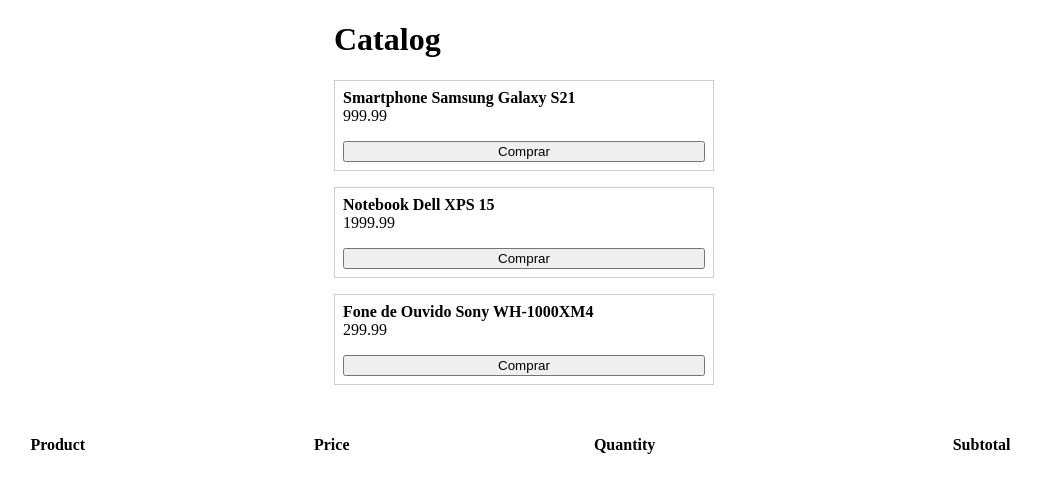
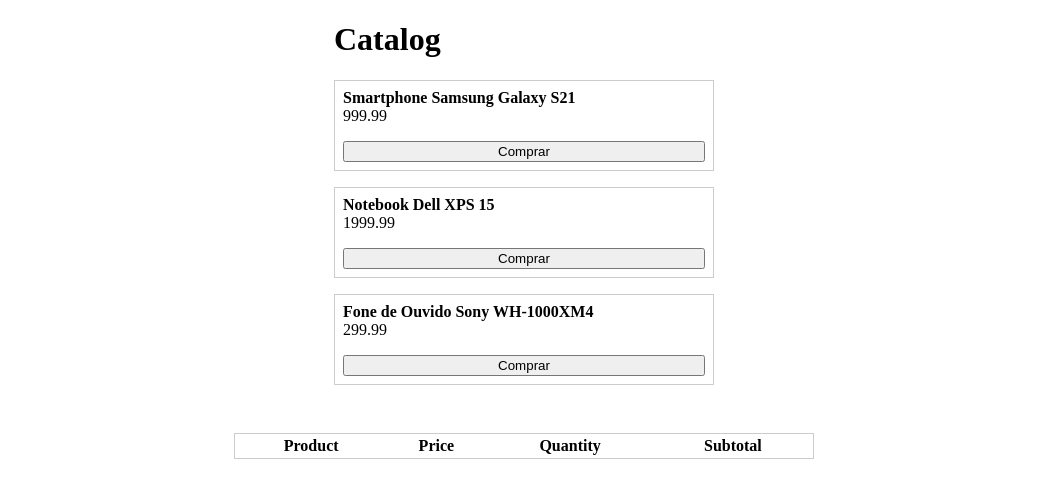
Before and after one commit to dyhalmeida/ignite-redux, a React (Vite) app: page / in a window 1280 px wide. Shown: the top 498 px of the page, without its empty margins (116-1157 px from the left). Built offline with nearby package versions, Linux system fonts and the light colour scheme; data requests are answered from the project's data file.

Commit message:
feat: add type to state

```diff
--- a/src/data/store/index.ts
+++ b/src/data/store/index.ts
@@ -1,5 +1,10 @@
 import { createStore, combineReducers } from 'redux';
 import { cart } from './cart/reducer';
+import { ICartState } from './cart/interfaces/cart.interface';
+
+export interface IState {
+  cart: ICartState
+}
 
 const rooReducer = combineReducers({
   cart
--- a/src/ui/components/Cart/index.tsx
+++ b/src/ui/components/Cart/index.tsx
@@ -1,14 +1,18 @@
 import { useSelector } from 'react-redux'
+import { IState } from '../../../data/store'
+import { ICartItem } from '../../../data/store/cart/interfaces/item.interface'
 
 export function Cart() {
 
-  const state = useSelector(state => state)
-  console.log(state)
+  const items = useSelector<IState, ICartItem[]>(state => state.cart.items)
 
   return (
     <table style={{
+      margin: '0 auto',
       width: '100%',
-      marginTop: '3rem'
+      maxWidth: '580px',
+      marginTop: '3rem',
+      border: '1px solid #ccc'
     }}>
       <thead>
         <tr>
@@ -19,7 +23,14 @@
         </tr>
       </thead>
       <tbody>
-
+        {items.map(item => (
+          <tr key={item.product.id}>
+            <td>{item.product.title}</td>
+            <td>{item.product.price}</td>
+            <td>{item.quantity}</td>
+            <td>{item.product.price * item.quantity}</td>
+          </tr>
+        ))}
       </tbody>
     </table>
   )
```
